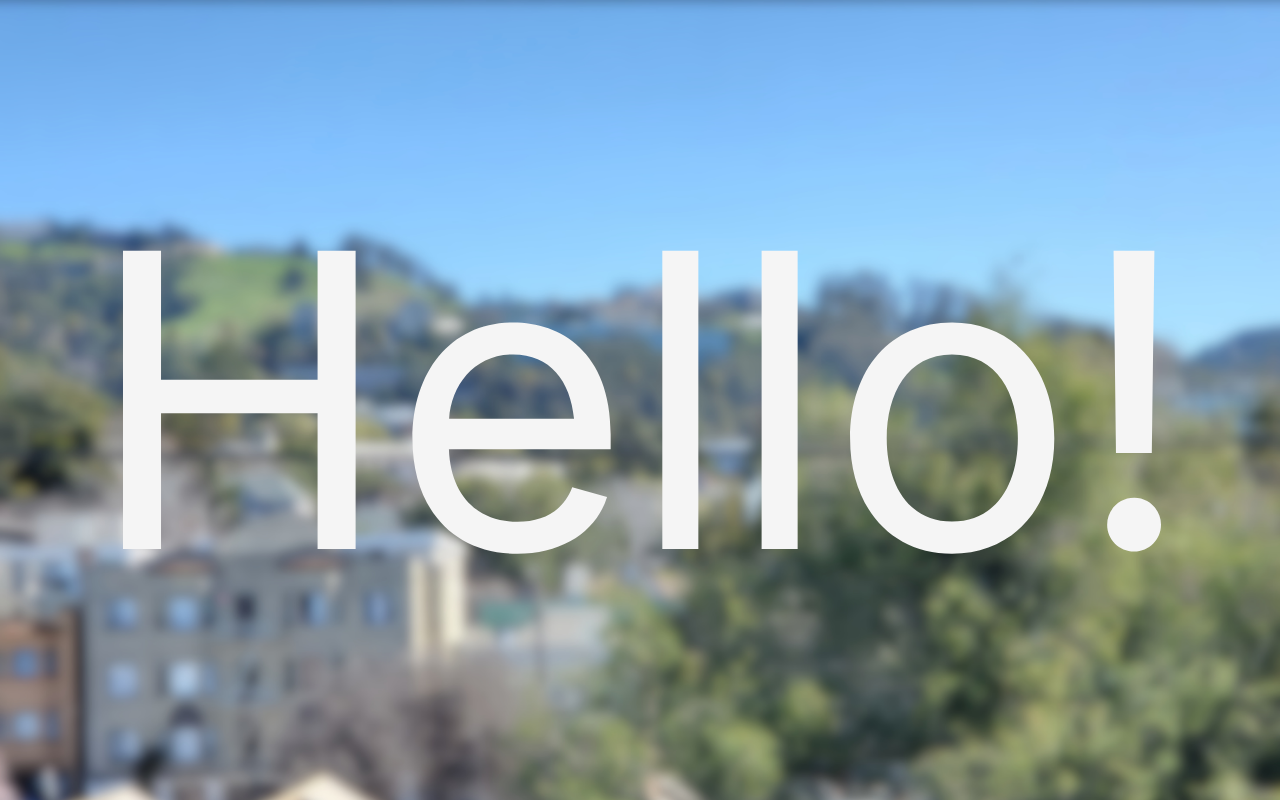
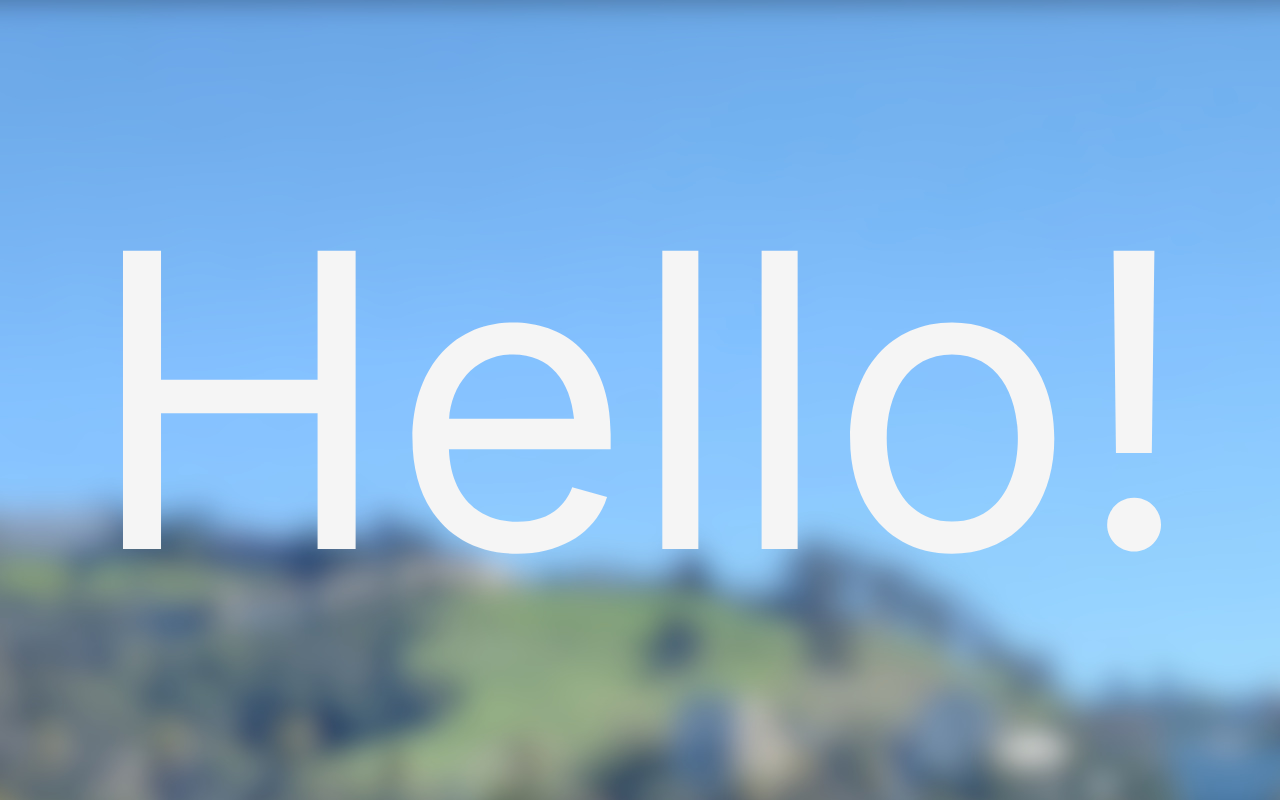
Before and after one commit to probicheaux/smus-club, a React (Create React App) app: page / in a window 1280 px wide. Built offline with nearby package versions, Linux system fonts and the light colour scheme.

Commit message:
Img stuff

```diff
--- a/src/App.css
+++ b/src/App.css
@@ -12,7 +12,6 @@
   font-size: calc(10px + 50vmin);
   color: whitesmoke;
   background-image: url("/src/img/placeholder.jpg");
-  background-size: cover;
 }
 
 .App-link {
```
